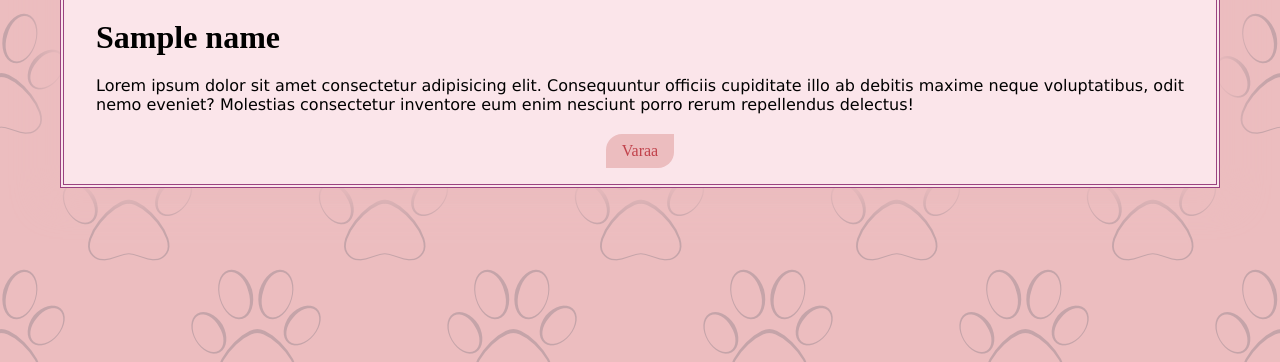
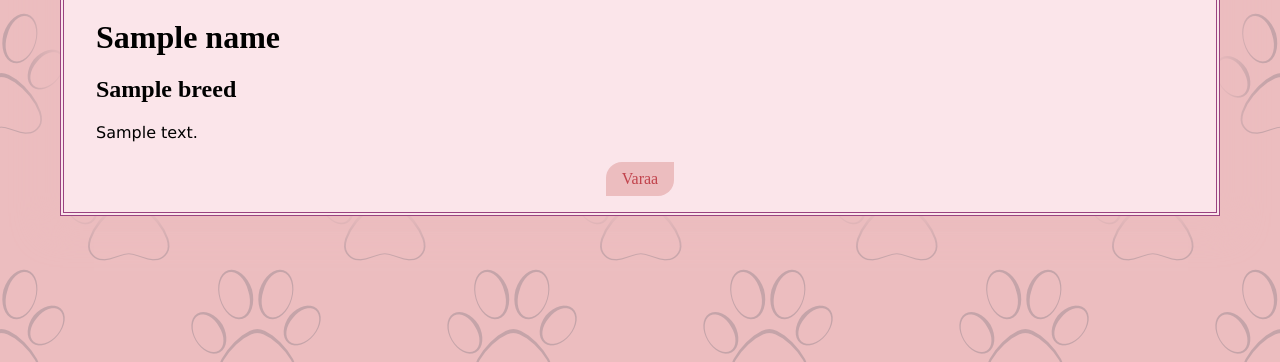
Before and after one commit to Mi1-programming/Elainsuoja, a Node project: template backend/views/animal.ejs in a window 1280 px wide. Shown: the part 438-800 px from the top of the page. Run offline with Node 20 templates, Linux system fonts and the light colour scheme; the template is opened without the code that fills it: most values are stand-ins (such as "Sample title", 1, 10 or a date in 2020); some web fonts are replaced.

Commit message:
rotu ja kuvaus sivustolle

```diff
--- a/backend/server.js
+++ b/backend/server.js
@@ -52,7 +52,7 @@ app.get("/koti/:category", breadcrumbMiddleware, async (req, res) => {
 app.get("/koti/:category/:id", breadcrumbMiddleware, async (req, res) => {
 	const id = req.params.id;
 	const animal = await GetAnimalById(id);
-	res.render("animal", { name: animal.name, breadcrumbs: req.breadcrumbs });
+	res.render("animal", { name: animal.name, description: animal.description, breed: animal.breed, breadcrumbs: req.breadcrumbs });
 });
 app.get("/koti/:category/:id/varaa", breadcrumbMiddleware, async (req, res) => {
 	const id = req.params.id;
--- a/backend/views/animal.ejs
+++ b/backend/views/animal.ejs
@@ -4,7 +4,7 @@
 <html>
 
 <head>
-  <title>Kissa</title>
+  <title>Eläin</title>
   <link href="/static/resources/main.css" rel="stylesheet" />
   <link href="/static/resources/animal.css" rel="stylesheet" />
 </head>
@@ -16,9 +16,8 @@
 
     <img src="/static/resources/images/animals/<%= name %>.jpg" onerror="this.onerror=null; this.src='/static/resources/images/no_image.png';" class="thumbnail"/>
     <h2><%= name %></h2>
-    <p>Lorem ipsum dolor sit amet consectetur adipisicing elit. Consequuntur officiis cupiditate illo ab debitis maxime neque voluptatibus, odit nemo eveniet?
-      Molestias consectetur inventore eum enim nesciunt porro rerum repellendus delectus!
-    </p>
+    <h3><%= breed %></h3>
+    <p><%= description %></p>
     <a id="reserve" style="align-self:center" class="mainlink" href="./varaa">Varaa</a>
   </div>
   <script>
```
